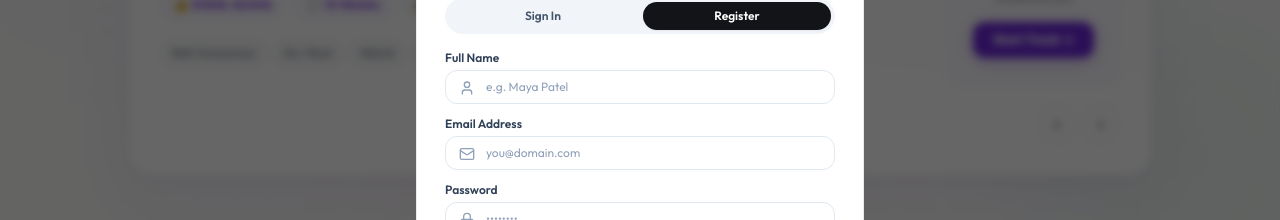
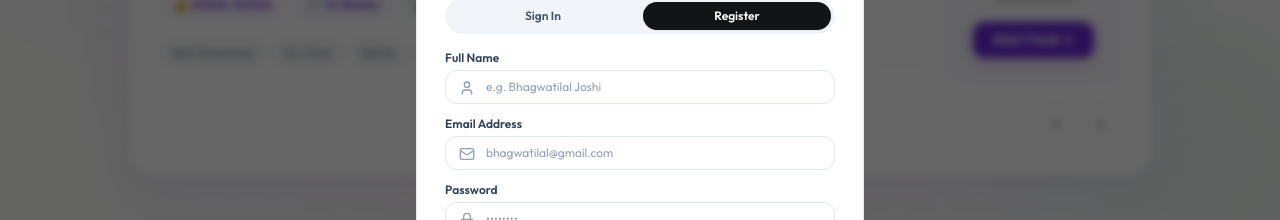
Before and after one commit to Bhagwatilal/skill-buildry-devfest, a React (Vite) app: page / in a window 1280 px wide. Both pictures are taken after a click on the button "Start Track →". Shown: the part 4090-4310 px from the top of the page. Built offline with nearby package versions, Linux system fonts and the light colour scheme.

Commit message:
Update registration and login form placeholders with user credentials

```diff
--- a/src/components/layout/AuthModal.tsx
+++ b/src/components/layout/AuthModal.tsx
@@ -160,7 +160,7 @@ export const AuthModal: React.FC<AuthModalProps> = ({
                   required
                   value={name}
                   onChange={(e) => setName(e.target.value)}
-                  placeholder="e.g. Maya Patel"
+                  placeholder="e.g. Bhagwatilal Joshi"
                   className="w-full pl-10 pr-3.5 py-2 text-xs rounded-xl border border-slate-200 bg-white placeholder:text-slate-400 focus:outline-none focus:border-[#121417]"
                 />
               </div>
@@ -176,7 +176,7 @@ export const AuthModal: React.FC<AuthModalProps> = ({
                 required
                 value={email}
                 onChange={(e) => setEmail(e.target.value)}
-                placeholder="you@domain.com"
+                placeholder="bhagwatilal@gmail.com"
                 className="w-full pl-10 pr-3.5 py-2 text-xs rounded-xl border border-slate-200 bg-white placeholder:text-slate-400 focus:outline-none focus:border-[#121417]"
               />
             </div>
```
